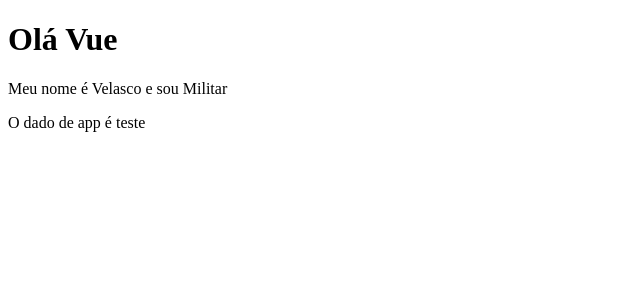
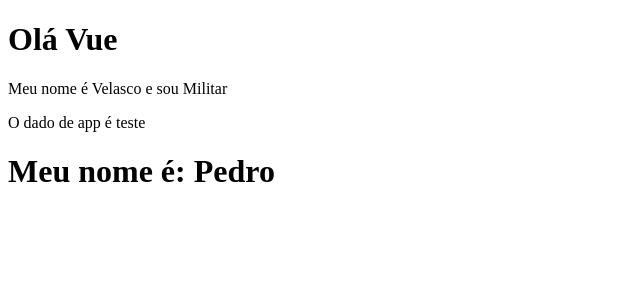
Before and after one commit to luizvelasco/CursoVue, a Vue app in the folder 02_projeto_vue/: page / in a window 1280 px wide. Shown: the top 300 px of the page, without its empty margins (0-640 px from the left). Built offline with nearby package versions, Linux system fonts and the light colour scheme.

Commit message:
lifecycle

```diff
--- a/02_projeto_vue/src/App.vue
+++ b/02_projeto_vue/src/App.vue
@@ -2,16 +2,19 @@
     <div>
         <PrimeiroComponente />
         <p>O dado de app é {{ testando }}</p>
+        <LifeCycle/>
     </div>
 </template>
 
 <script>
     import PrimeiroComponente from './components/PrimeiroComponente.vue';
+    import LifeCycle from './components/LifeCycle.vue';
 
     export default {
         name: 'App',
         components: {
-            PrimeiroComponente
+            PrimeiroComponente,
+            LifeCycle
         },
         data (){
             return {
--- /dev/null
+++ b/02_projeto_vue/src/components/LifeCycle.vue
@@ -0,0 +1,25 @@
+<template>
+    <h1>Meu nome é: {{ nome }}</h1>
+</template>
+
+<script>
+    export default {
+        name: 'LifeCycle',
+        data(){
+            return {
+                nome: 'Ainda não sei'
+            }
+        } ,
+        created(){
+            setTimeout(() => {
+                this.nome = "Velasco"
+            }, 1000);
+
+        },
+        mounted(){
+            setTimeout(() => {
+                this.nome = "Pedro"
+            }, 2000);
+        }
+    }
+</script>
```
